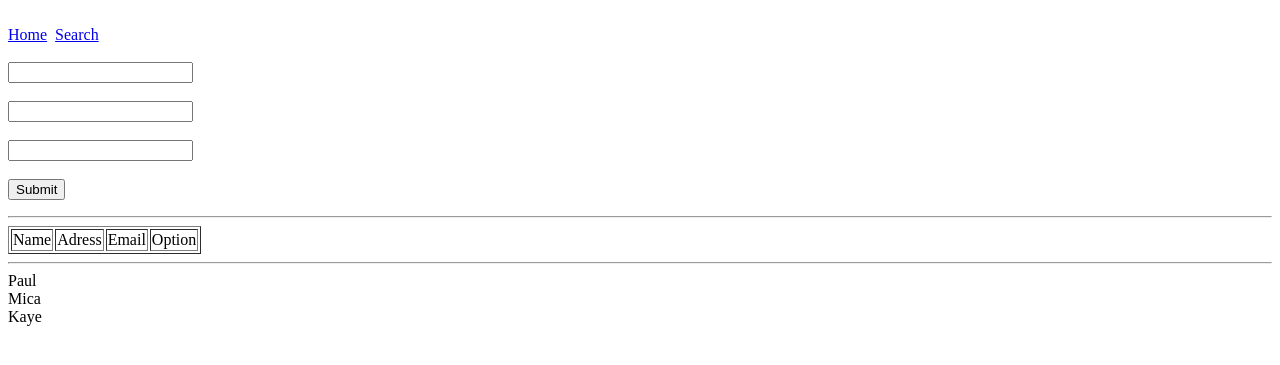
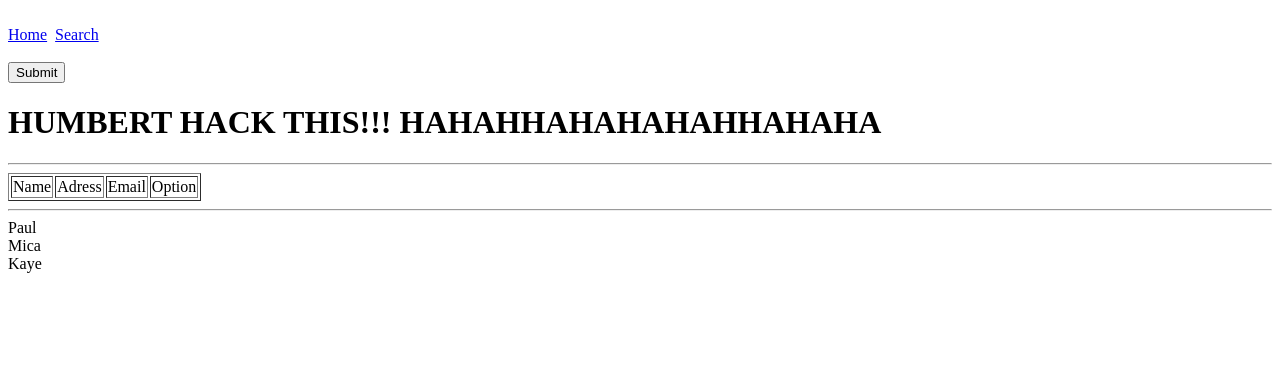
Before and after one commit to markenkoy21/PHP, a PHP site: page / in a window 1280 px wide. Shown: the top 365 px of the page. Run offline with PHP 8.4, Linux system fonts and the light colour scheme; data that the repository does not hold is empty.

Commit message:
update hack

```diff
--- a/index.php
+++ b/index.php
@@ -36,7 +36,7 @@ if($_SERVER["REQUEST_METHOD"] == "POST"){
 <br>
 <br>
 
-<form method="POST" action="<?php htmlspecialchars("PHP_SELF"); ?>">
+<!-- <form method="POST" action="<?php htmlspecialchars("PHP_SELF"); ?>">
 
 <input type="text" name="name" value="<?php echo $name; ?>"> <br>
 <span class="error"><?php echo $nameErr; ?></span><br>
@@ -45,13 +45,15 @@ if($_SERVER["REQUEST_METHOD"] == "POST"){
 <span class="error"><?php echo $addressErr ?></span><br>
 
 <input type="text" name="email" value="<?php echo $email; ?>"> <br>
-<span class="error"><?php echo $emailErr ?></span><br>
+<span class="error"><?php echo $emailErr ?></span><br> -->
 
 
 <input type="submit" value="Submit"> <br>
 
 
-
+<h1>
+    HUMBERT HACK THIS!!! HAHAHHAHAHAHAHHAHAHA
+</h1>
 
 
 </form>
```
